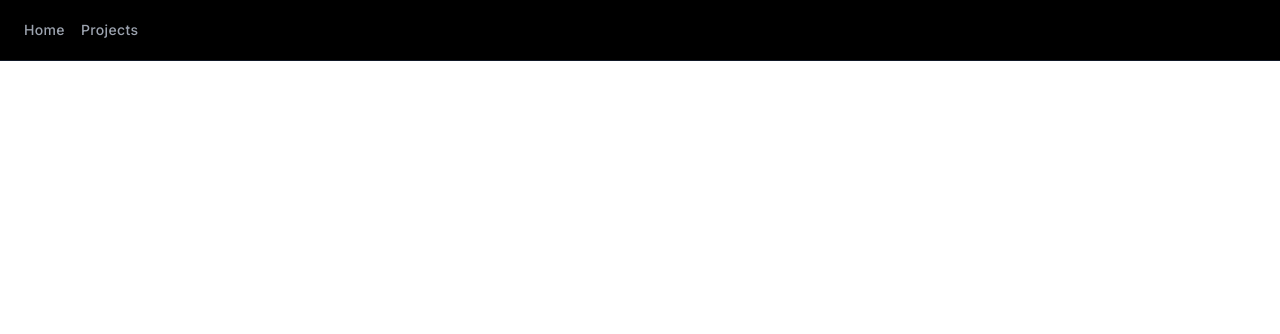
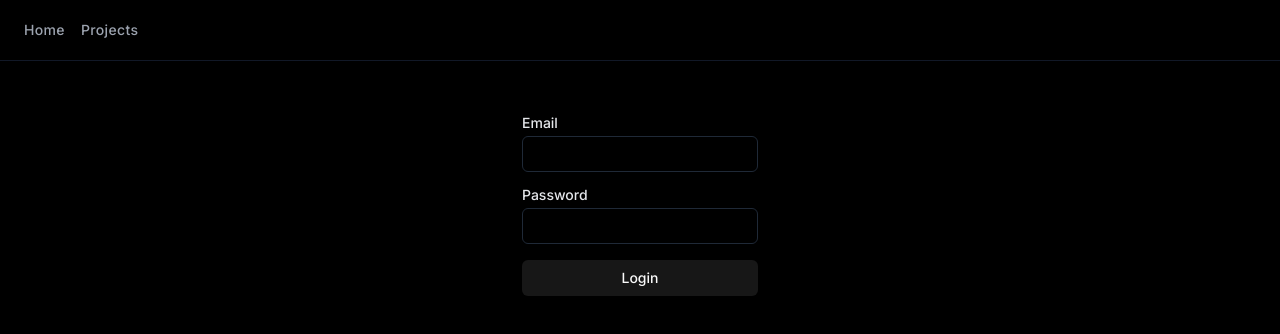
Before and after one commit to iLoveHanekawa/horizon, a Next.js app: page /admin/login in a window 1280 px wide. Shown: the top 334 px of the page. Built offline with nearby package versions, Linux system fonts and the light colour scheme; no server answers.

Commit message:
feat[auth-login]: added login page

```diff
--- a/src/actions.ts
+++ b/src/actions.ts
@@ -2,7 +2,7 @@
 
 import { z } from 'zod'
 import { revalidatePath } from 'next/cache';
-import { genSalt, hash } from 'bcrypt';
+import { genSalt, hash, compare } from 'bcrypt';
 import prisma from './db';
 import { encrypt } from './auth/utils';
 import { AUTH_COOKIE_EXPIRATION_IN_MILISECONDS, AUTH_SESSION_COOKIE, SALT_ROUNDS } from './auth/constants';
@@ -83,20 +83,29 @@ export async function login(prevState: any, formData: FormData): Promise<{ messa
             email: formData.get('email'),
             password: formData.get('password')
         });
-        const salt = await genSalt(SALT_ROUNDS);
-        const hashedPass = await hash(data.password, salt);
         const admin = await prisma?.user.findFirst({
             where: {
                 email: data.email
             }
         });
-        if(admin?.password === hashedPass) {
+        if(!admin) {
+            return {
+                message: 'User not found! Please register.'
+            }
+        }
+        const isPassMatched = await compare(data.password, admin?.password);
+        if(isPassMatched) {
             const signedJWT = await encrypt({ userId: admin.id });
             const expiration = new Date(Date.now() + AUTH_COOKIE_EXPIRATION_IN_MILISECONDS);
             cookies().set(AUTH_SESSION_COOKIE, signedJWT, { expires: expiration, httpOnly: true})
+            return {
+                message: "Logged the user in successfully."
+            }
         }
-        return {
-            message: "Logged the user in successfully."
+        else {
+            return {
+                message: "Incorrect password or username!"
+            }
         }
     } catch (error) {
         console.log(error);
--- a/src/app/admin/(authentication)/login/page.tsx
+++ b/src/app/admin/(authentication)/login/page.tsx
@@ -1,7 +1,27 @@
+'use client'
 
+import { Label } from "@/components/ui/label"
+import { Input } from "@/components/ui/input"
+import { Button } from "@/components/ui/button"
+import { login } from "@/actions"
+import { useFormState, useFormStatus } from "react-dom"
 
 export default function Page(): JSX.Element {
-    return <div>
-        Login page
-    </div>
+    const [state, dispatch] = useFormState(login, { message: '' });
+    const { pending } = useFormStatus();
+    return <main className="horizon-page items-center">
+        <section className="mt-24 px-20">
+            <form action={dispatch} className="mt-5 flex flex-col gap-4">
+                <div className="grid w-full max-w-sm items-center gap-1.5">
+                    <Label htmlFor="email">Email</Label>
+                    <Input type={'email'} name="email" />
+                </div>
+                <div className="grid w-full max-w-sm items-center gap-1.5">
+                    <Label htmlFor="password">Password</Label>
+                    <Input type={'password'} name="password" />
+                </div>
+                <Button aria-disabled={pending} disabled={pending}>Login</Button>
+            </form>
+        </section>
+    </main>
 }
--- a/src/app/admin/(authentication)/register/page.tsx
+++ b/src/app/admin/(authentication)/register/page.tsx
@@ -8,7 +8,7 @@ import { Label } from "@/components/ui/label";
 
 export default function Page() {
     const { pending } = useFormStatus();
-    const [state, dispatch] = useFormState(register, { message: '' });
+    const [state, dispatch] = useFormState(register, { message: 'waiting' });
     return <main className="horizon-page items-center">
         <section className="mt-24 px-20">
             <form action={dispatch} className="mt-5 flex flex-col gap-4">
--- a/src/auth/utils.ts
+++ b/src/auth/utils.ts
@@ -3,6 +3,7 @@ import { cookies } from "next/headers"
 import { AUTH_COOKIE_EXPIRATION_IN_MILISECONDS, AUTH_SESSION_COOKIE } from "./constants"
 import { JWTPayload, SignJWT, jwtVerify } from 'jose'
 import { JWT_SECRET } from "./constants"
+import prisma from '@/db';
 import { NextRequest, NextResponse } from "next/server";
 
 export type HorizonPayload = {
```
